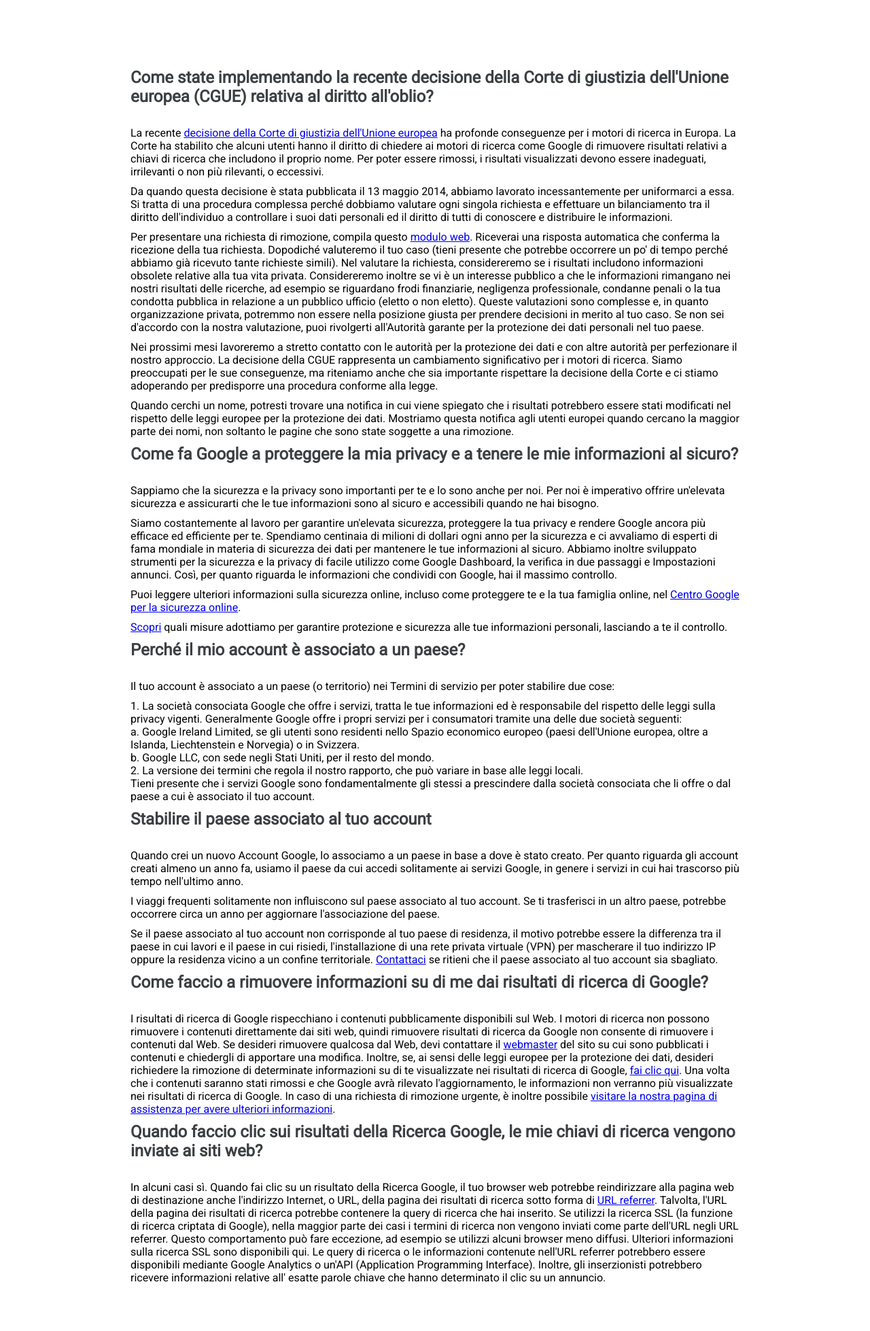
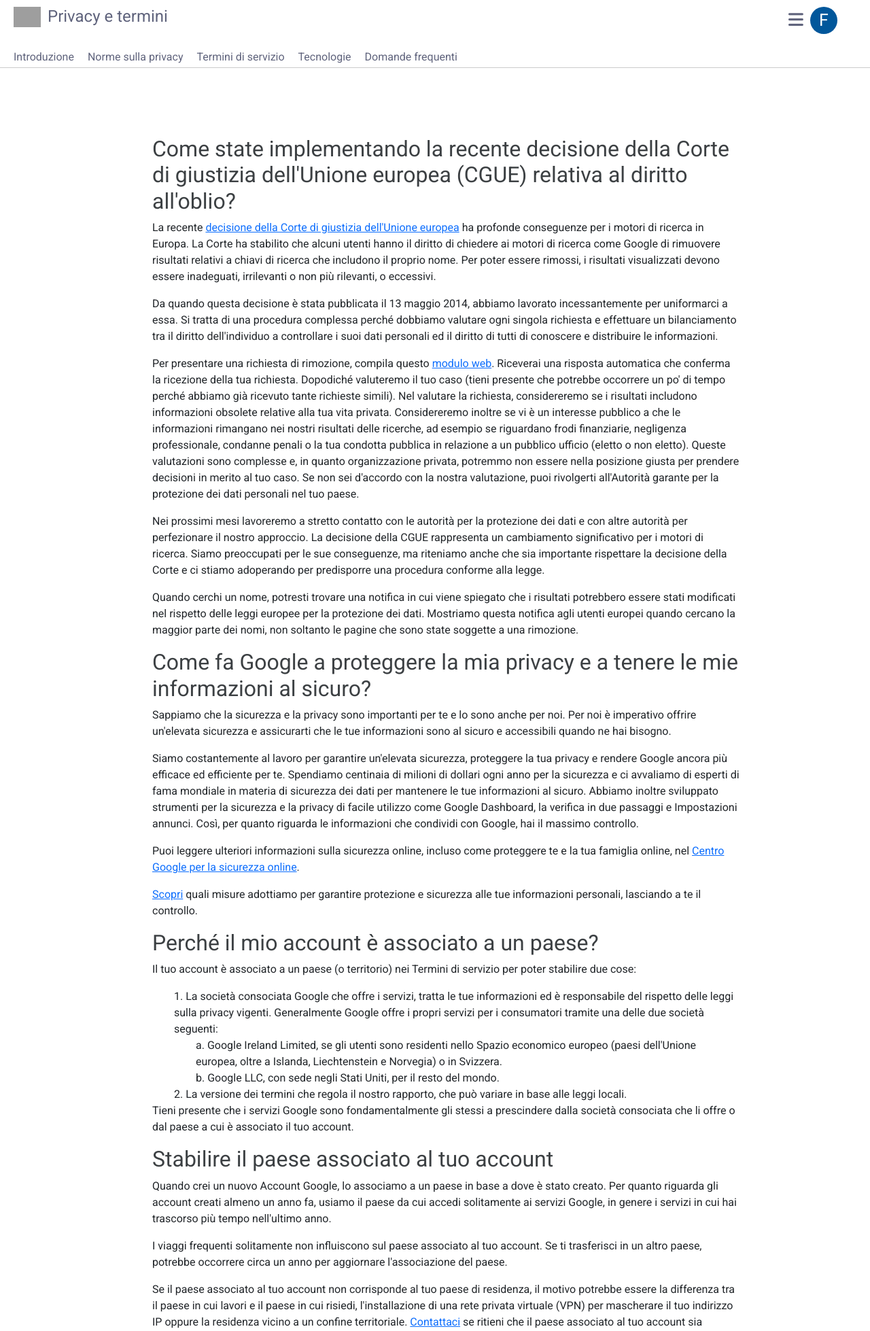
Before and after one commit to FrancescoCataletto/php-google-faq, a PHP site: page / in a window 1280 px wide. Shown: the top 1958 px of the page at 68% size. Before the commit the page ends 1889 px from the top, so only its background shows below. Run offline with PHP 8.4, Linux system fonts and the light colour scheme; some libraries are stand-ins or nearby versions; grey boxes are pictures that could not be loaded.

Commit message:
styled header

```diff
--- a/index.php
+++ b/index.php
@@ -66,7 +66,12 @@ $db = [
     <meta charset="UTF-8">
     <meta http-equiv="X-UA-Compatible" content="IE=edge">
     <meta name="viewport" content="width=device-width, initial-scale=1.0">
+    <!-- FILE CSS -->
     <link rel="stylesheet" href="style.css">
+    <!-- FONTAWESOME -->
+    <link rel='stylesheet' href='https://cdnjs.cloudflare.com/ajax/libs/font-awesome/6.1.1/css/all.min.css' integrity='sha512-KfkfwYDsLkIlwQp6LFnl8zNdLGxu9YAA1QvwINks4PhcElQSvqcyVLLD9aMhXd13uQjoXtEKNosOWaZqXgel0g==' crossorigin='anonymous'/>
+    <!-- BOOTSTRAP -->
+    <link rel='stylesheet' href='https://cdnjs.cloudflare.com/ajax/libs/bootstrap/5.1.3/css/bootstrap.css' integrity='sha512-c9N/Xq0n4rQdyCXF4RgrRYAAOSnNJDp8NWILsSUx+33zWyaMbXXvqajgO0UXybRdTGVpxq3FBrcGwabkWsT8OA==' crossorigin='anonymous'/>
     <title>Google-faq</title>
     <style>
         @import url('https://fonts.googleapis.com/css2?family=Bebas+Neue&family=Lato&family=Montserrat:wght@100;400&family=Roboto&family=Rubik+Mono+One&display=swap');
@@ -74,7 +79,25 @@ $db = [
 </head>
 <body>
     <header>
-
+        <div class="d-flex justify-content-between">
+            <div class="d-flex">
+                <a href="#"><img src="https://upload.wikimedia.org/wikipedia/commons/2/2f/Google_2015_logo.svg" alt=""></a>
+                <h4>Privacy e termini</h4>
+            </div>
+            <div class="d-flex align-items-baseline" id="personal">
+                <a href="#"><i class="fa-solid fa-bars"></i></a>
+                <a href="#"><p>F</p></a>
+            </div>
+        </div>
+        <div>
+            <ul class="d-flex">
+                <li><a href="#">Introduzione</a></li>
+                <li><a href="#">Norme sulla privacy</a></li>
+                <li><a href="#">Termini di servizio</a></li>
+                <li><a href="#">Tecnologie</a></li>
+                <li><a href="#">Domande frequenti</a></li>
+            </ul>
+        </div>
     </header>
 
     <main>
--- a/style.css
+++ b/style.css
@@ -7,16 +7,70 @@
 
 /* HEADER */
 header{
-    height: 70px;
+    height: 100px;
     top: 0;
     width: 100vw;
     position: fixed;
     z-index: 999;
+    background-color: white;
+    border-bottom: 1px solid rgb(203, 203, 203);
+}
+
+header div{
+    height: 50px;
+    margin: 5px 10px;
+}
+
+header h4{
+    color: rgb(95, 99, 124);
+    margin-left: 10px;
+}
+
+header img{
+    height: 60%;
+}
+
+header a{
+    height: 100%;
+    text-decoration: none;
+    color: rgb(95, 99, 124);
+}
+
+header ul{
+    padding-left: 0;
+}
+
+header li{
+    margin: 10px;
+    padding: 2px 0;
+}
+
+header li:hover{
+    border-bottom: 2px solid rgb(51, 103, 214);
+}
+
+#personal{
+    width: 100px;
+    font-size: 25px;
+}
+
+#personal a:nth-child(2){
+    color: white;
+}
+
+#personal p{
+    height: 40px;
+    width: 40px;
+    background-color: rgb(1, 87, 155);
+    text-align: center;
+    line-height: 40px;
+    border-radius: 50%;
+    margin-left: 10px;
 }
 
 /* MAIN */
 main{
-    margin-top: 100px;
+    margin-top: 200px;
 }
 
 #faq{
```
